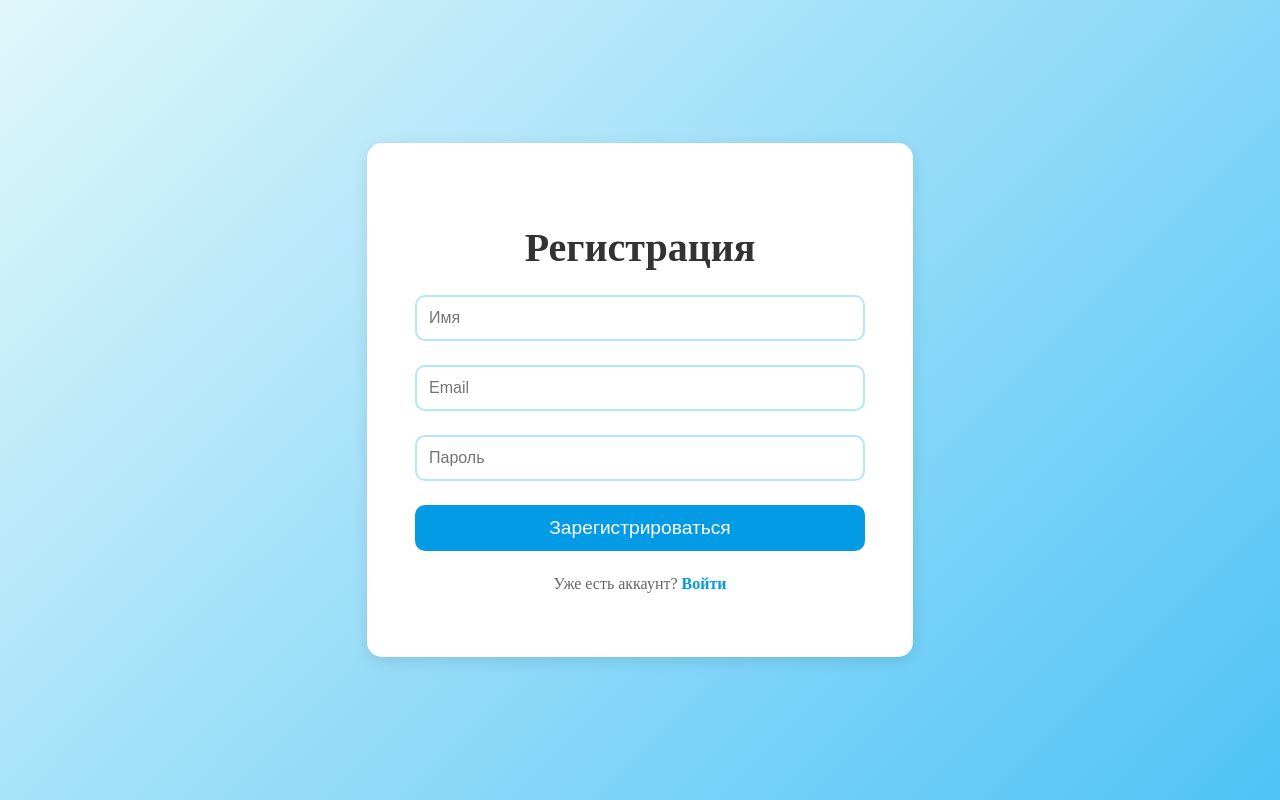
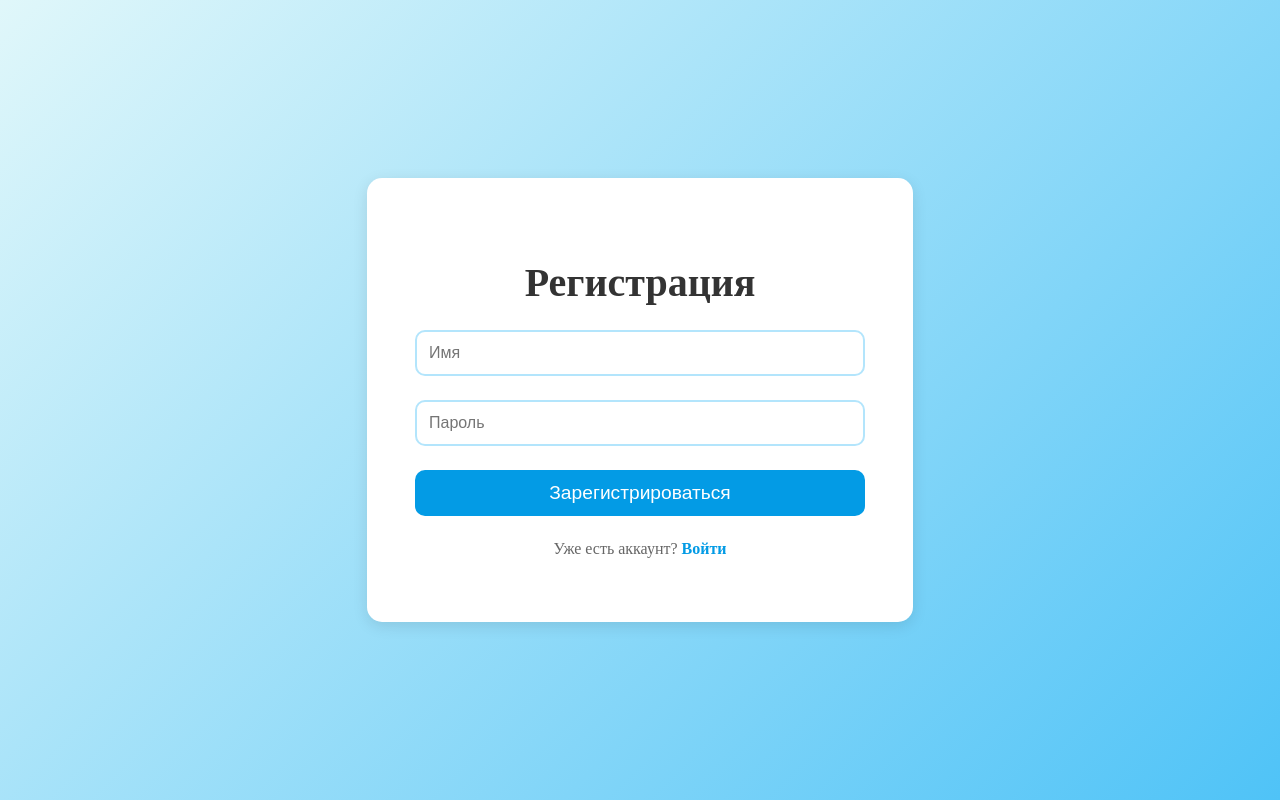
Before and after one commit to Albrut/react-kahoot, a React (Vite) app: page /register in a window 1280 px wide. Built offline with nearby package versions, Linux system fonts and the light colour scheme.

Commit message:
changed logic of register

```diff
--- a/src/pages/Register.jsx
+++ b/src/pages/Register.jsx
@@ -8,7 +8,6 @@ export function Register() {
                 <h2 className="register-heading">Регистрация</h2>
                 <form className="register-form">
                     <input type="text" placeholder="Имя" className="register-input-field" />
-                    <input type="email" placeholder="Email" className="register-input-field" />
                     <input type="password" placeholder="Пароль" className="register-input-field" />
                     <button className="submit-button">Зарегистрироваться</button>
                 </form>
```
